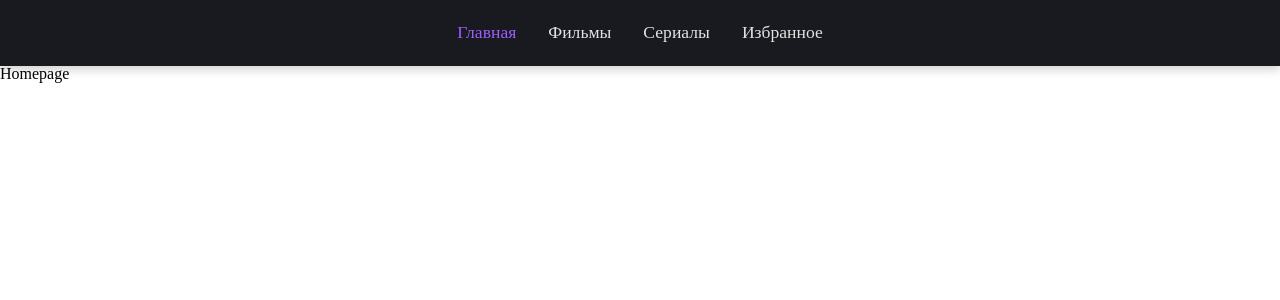
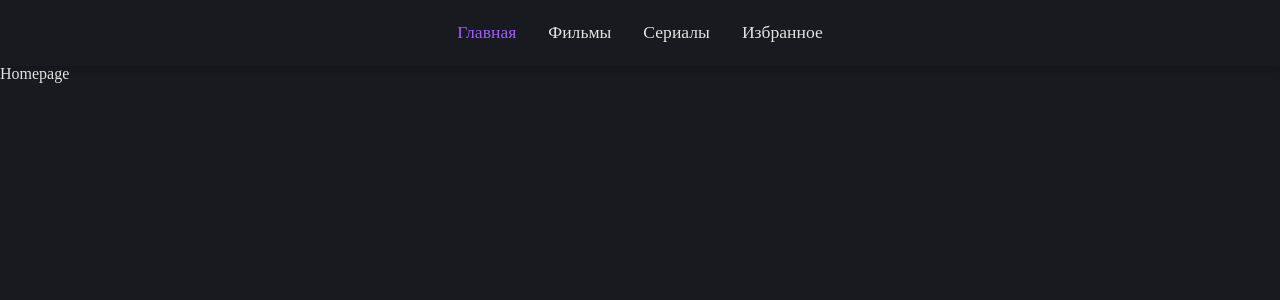
Before and after one commit to D1flector/movie-catalog, a React (Vite) app: page / in a window 1280 px wide. Shown: the top 300 px of the page. Built offline with nearby package versions, Linux system fonts and the light colour scheme; no server answers.

Commit message:
styles: добавлены стили для заднего фона приложения

```diff
--- a/src/App.tsx
+++ b/src/App.tsx
@@ -7,6 +7,7 @@ import TvPage from "./pages/TvPage"
 import MoviePage from "./pages/MoviePage"
 
 import Header from "./components/Header"
+import './styles/App.scss'
 
 function App() {
 
--- /dev/null
+++ b/src/styles/App.scss
@@ -0,0 +1,9 @@
+$color-background: #181a1f;
+$color-text: #e2e2e2;
+
+body {
+  background-color: $color-background;
+  color: $color-text;
+  font-family: 'Montserrat', sans-serif;
+  margin: 0;
+}
```
